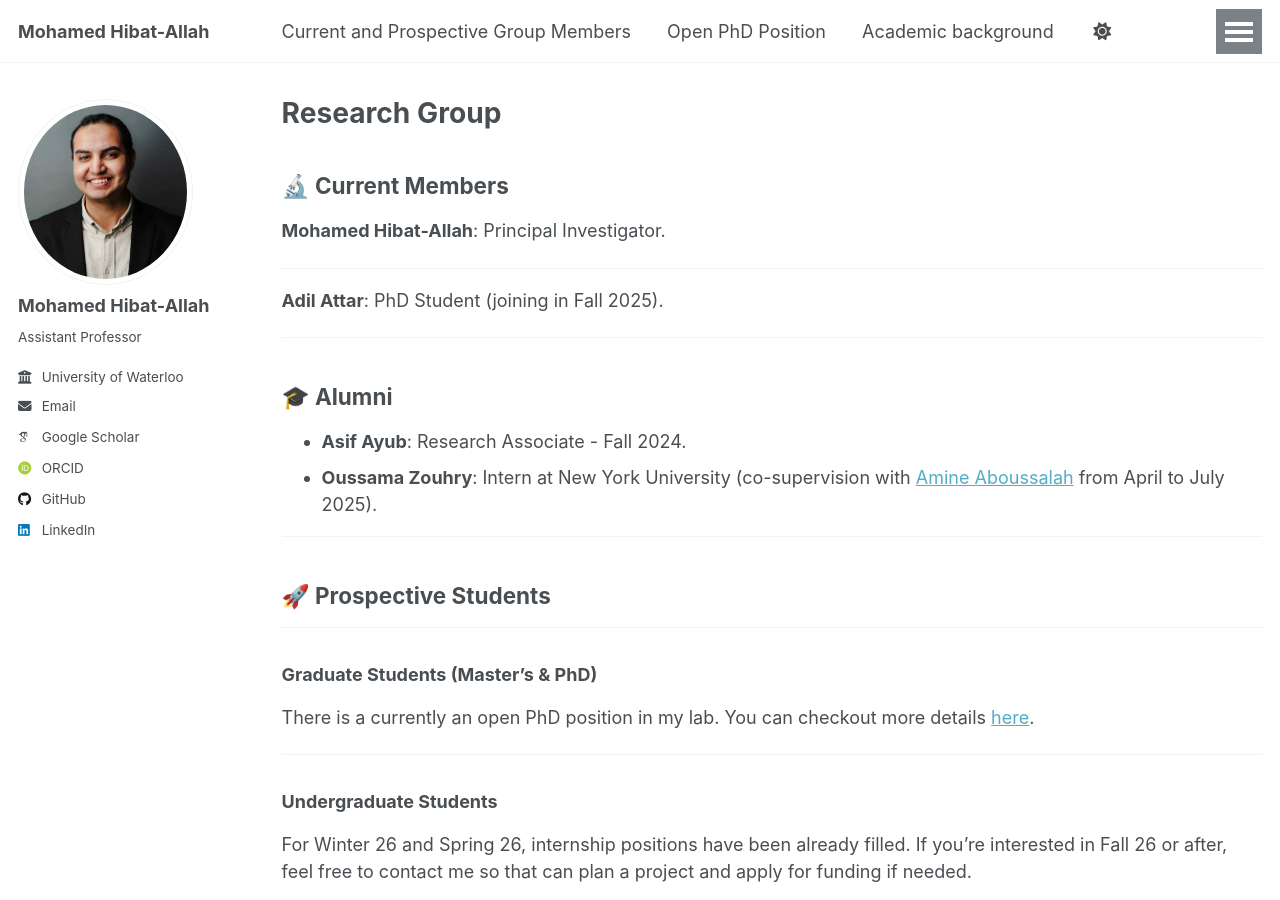
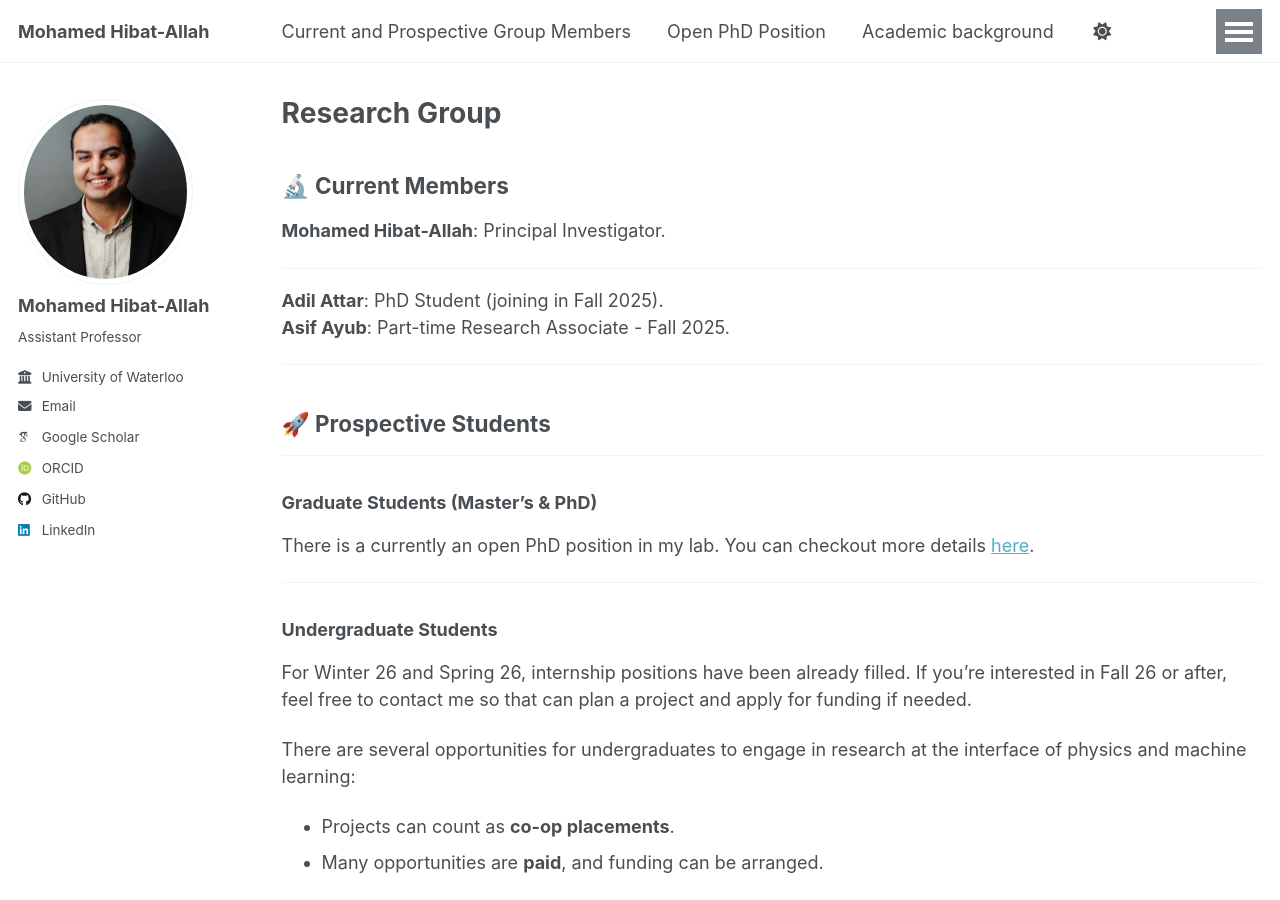
Before and after one commit to mhibatallah/mhibatallah.github.io, a Jekyll site: the page built from _pages/group.md, in a window 1280 px wide and 900 px high. Built offline with Jekyll 4.4.1, drawn with Linux system fonts in a browser that asks for light colours; some web fonts are replaced; a script that is not in the unit is left out.

Commit message:
update group page

```diff
--- a/_pages/group.md
+++ b/_pages/group.md
@@ -11,13 +11,14 @@ permalink: /group/
 ---
 
 **Adil Attar**: PhD Student (joining in Fall 2025).
+**Asif Ayub**: Part-time Research Associate - Fall 2025.
 
----
+<!-- ---
 
 ##  🎓 Alumni
 
 - **Asif Ayub**: Research Associate - Fall 2024.
-- **Oussama Zouhry**: Intern at New York University (co-supervision with [Amine Aboussalah](https://amineaboussalah.github.io/) from April to July 2025).
+- **Oussama Zouhry**: Intern at New York University (co-supervision with [Amine Aboussalah](https://amineaboussalah.github.io/) from April to July 2025).   -->
 
 
 ---
```
